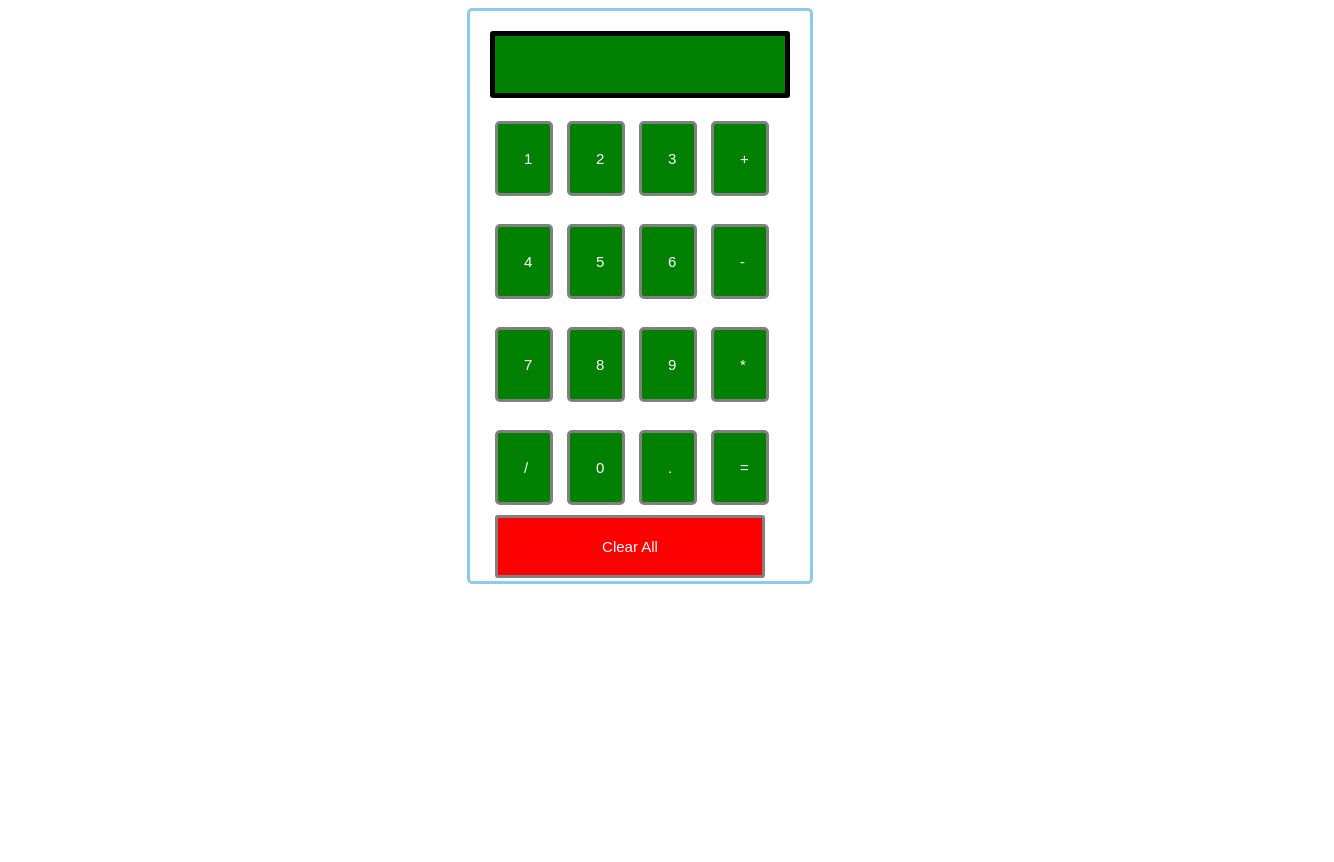
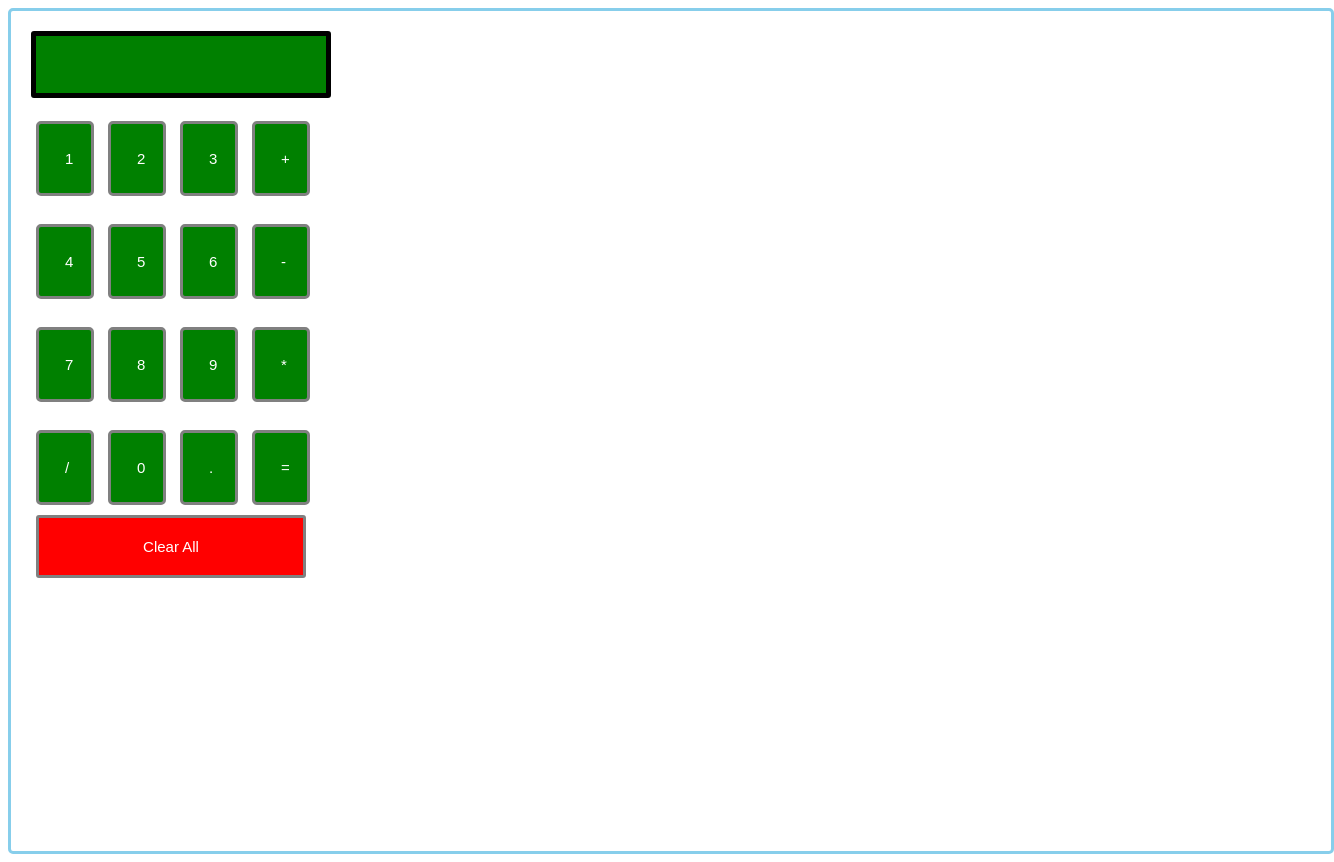
Before and after one commit to Abhi773925/CALCULATOR-USING-JAVASCRIPT, a plain HTML site: page index.html in a window 1280 px wide. Shown: the whole page, 1334 px wide, since content can reach past the window. Before the commit the page ends 800 px from the top, so only its background shows below. Drawn offline with Linux system fonts and the light colour scheme.

Commit message:
index.html

```diff
--- a/index.html
+++ b/index.html
@@ -21,8 +21,8 @@
         }
 
         .formstyle {
-            width: 300px;
-            height: 530px;
+            width: 100vw;
+            height: 100vh;
             margin: auto;
             border: 3px solid skyblue;
             border-radius: 5px;
```
